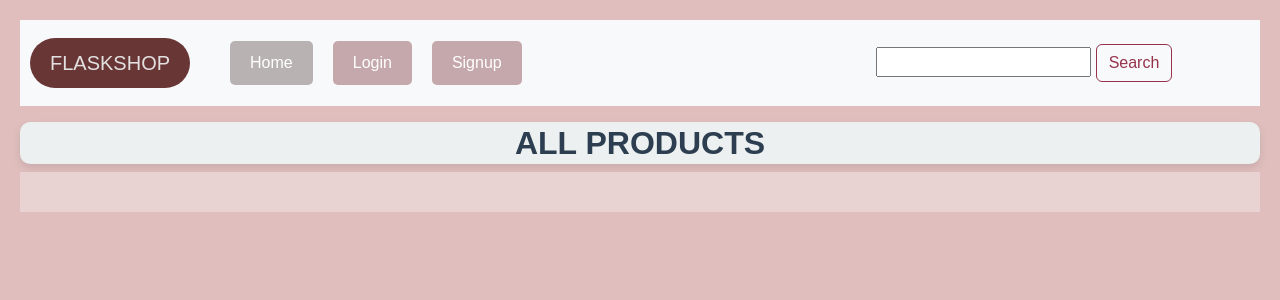
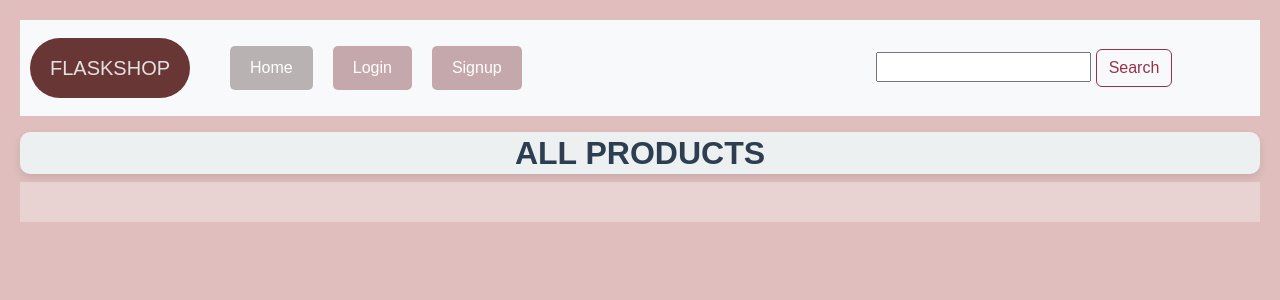
Before and after one commit to KashishRanaa/Ecommerce, a Flask app: page / in a window 1280 px wide. Shown: the top 300 px of the page. Run offline with Flask 3, Linux system fonts and the light colour scheme; data that the repository does not hold is empty; some libraries are stand-ins or nearby versions.

Commit message:
Update home.html

```diff
--- a/templates/home.html
+++ b/templates/home.html
@@ -12,7 +12,7 @@
 
   <nav class="navbar navbar-expand-lg bg-body-tertiary" style="background-color: #5b5959; padding: 10px;">
     <div class="navbar" style="display: flex; justify-content: space-between; align-items: center; width: 100%;">
-        <a class="navbar-brand" href="#" style="position: relative; display: inline-block; padding: 10px 20px; background-color: #693636; color: #e3e0e0; border-radius: 50px; margin-right: 40px; text-decoration: none; overflow: hidden;">
+        <a class="navbar-brand" href="#" style="position: relative; display: inline-block; padding: 15px 20px; background-color: #693636; color: #e3e0e0; border-radius: 50px; margin-right: 40px; text-decoration: none; overflow: hidden;">
     <span style="position: relative; z-index: 1;">FLASKSHOP</span>
        </a>
         <button class="navbar-toggler" type="button" data-bs-toggle="collapse" data-bs-target="#navbarNav" aria-controls="navbarNav" aria-expanded="false" aria-label="Toggle navigation">
```
